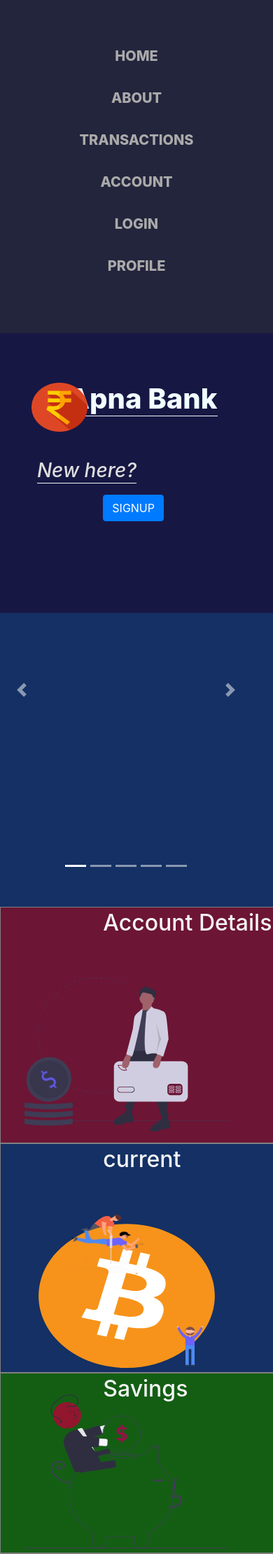
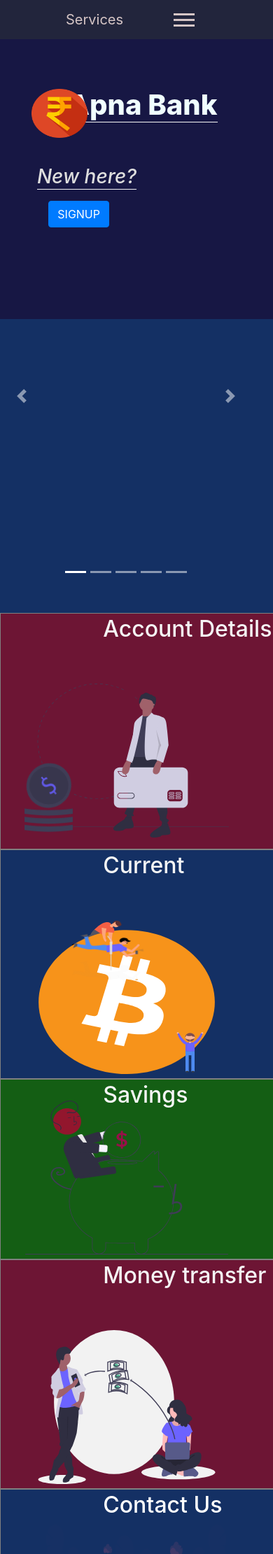
Before and after one commit to vaibhavs828/Banking_DBMS, a PHP site: page /index2.html in a window 390 px wide; the page is wider, and only the part inside the window is pictured. Shown: the top 2221 px of that part at 70% size. Run offline with PHP 8.4, Linux system fonts and the light colour scheme; some libraries are stand-ins or nearby versions.

Commit message:
final home page

```diff
--- a/home page/index2.html
+++ b/home page/index2.html
@@ -14,28 +14,47 @@
 </head>
 
 <body>
-<!--sode for navbar -->
+<!--code for navbar -->
   <section class="yellow">
-    <nav class="shift">
-      <ul>
+    <nav class="shift navbar navbar-expand-lg">
+      <a class="navbar-brand" href="#">Services</a>
+  <button class="navbar-toggler hamburgler" type="button" data-toggle="collapse" data-target="#navbarSupportedContent" aria-controls="navbarSupportedContent" aria-expanded="false" aria-label="Toggle navigation">
+    <div class="hamburger">
+      <div class="line"></div>
+      <div class="line"></div>
+      <div class="line"></div>
+    </div>
+  </button>
+  <div class="collapse navbar-collapse" id="navbarSupportedContent">
+  <ul>
         <li><a href="#">Home</a></li>
-        <li><a href="#">About</a></li>
+        <li><a href="../about us/aboutus.html">About</a></li>
         <li><div class="dropdown show">
   <a class="dropdown-toggle" href="#" id="dropdownMenuLink" data-toggle="dropdown" aria-haspopup="true" aria-expanded="false">
     Transactions
   </a>
 
   <div class="dropdown-menu" aria-labelledby="dropdownMenuLink">
-    <a class="dropdown-item" href="#">transaction within Bank</a>
+    <a class="dropdown-item" href="../transaction page/transaction.php">transaction within Bank</a>
     <div class="dropdown-divider"></div>
     <a class="dropdown-item" href="#">transaction on diferent bank</a>
   </div>
 </div></li>
-        <li><a href="#">Account</a></li>
-        <li><a href="#">Login</a></li>
+<li class="nav-item dropdown">
+  <a class="nav-link dropdown-toggle" href="#" id="navbarDropdown" role="button" data-toggle="dropdown" aria-haspopup="true" aria-expanded="false">
+    Account
+  </a>
+  <div class="dropdown-menu" aria-labelledby="navbarDropdown">
+    <a class="dropdown-item" href="#">Current Balance</a>
+
+    <div class="dropdown-divider"></div>
+    <a class="dropdown-item" href="../check balance/balance.php">Balance Summary</a>
+  </div>
+</li>
+        <li><a href="../login page/login.php">Login</a></li>
         <li><a href="#">Profile</a></li>
       </ul>
-
+     </div>
     </nav>
   </section>
 
@@ -60,7 +79,7 @@
     </div>
     <div class="signup">
       <a role="button" class="btn bt btn-primary" data-toggle="tooltip" data-html="true"
-        title="Or Call us at  <br><strong>+852 12345678</strong>" data-placement="bottom" href="#here">signup</a>
+        title="<strong>Register for new account</strong>" data-placement="bottom" href="../newAccountpages/newAccount.php">signup</a>
        </div>
  <h3>New here? </h3>
   </header>
@@ -229,7 +248,7 @@
 <!-- div2 -->
 <a href="#" class="block main-div-2">
       <div class="div-2">
-        <h2>current</h2>
+        <h2>Current</h2>
         <svg width="317" height="277" viewBox="0 0 317 277" fill="none" xmlns="http://www.w3.org/2000/svg">
           <g id="savings" clip-path="url(#clip0)">
             <path id="Vector"
@@ -714,7 +733,7 @@
     <!-- div4 btw divs are anchor tags here so dont get confused -->
     <a href="#" class="block main-div-5">
       <div class="div-5">
-        <h2>contactus</h2>
+        <h2>Contact Us</h2>
         <svg width="600" height="400" viewBox="0 0 260 220" fill="none" xmlns="http://www.w3.org/2000/svg">
           <g id="contactus" clip-path="url(#clip0)">
             <g id="Group" opacity="0.1">
@@ -1225,7 +1244,7 @@
     </a>
     <!-- ends -->
     <!-- div5 -->
-    <a href="#" class="main-div-4">
+    <a href="../transaction page/transaction.php" class="main-div-4">
       <div class="div-4">
         <h2>Money transfer</h2>
         <svg width="369" height="321" viewBox="0 0 369 321" fill="none" xmlns="http://www.w3.org/2000/svg">
--- a/home page/styles.css
+++ b/home page/styles.css
@@ -91,6 +91,9 @@
 .dropdown-item{
   transition: none;
   margin-left: 0%;
+}
+.navbar-brand{
+  opacity: -4;
 }
   .bt{
     padding: 15px;
@@ -276,10 +279,10 @@ margin-top: 100px;
 
       a div h2{
         margin-top: 30px;
-        border-top: 1px solid white;
-        border-bottom: 2px solid black;
+
+        border-bottom: 2px solid whitesmoke;
         padding: 10px 10px 10px 10px;
-        border-radius: 5px;
+
       }
  /* grid css ends*/
 /*grid animation and effects starts*/
@@ -549,6 +552,16 @@ ol{
     background:#22253c;
     color: rgba(0, 0, 0, 0.5);
   }
+  .line {
+    width: 30px;
+    height: 3px;
+    background:rgb(214, 198, 198);
+    margin: 5px;
+  }
+  a.navbar-brand{
+    color:rgb(214, 198, 198);
+    opacity: 1;
+  }
   .yellow{
     background: #22253c;
     position: relative;
@@ -674,7 +687,7 @@ height: 400px;
 .signup{
   position: absolute;
  bottom: 0%;
- right: 40%;
+ right: 60%;
 }
 header h3{
   color: #dedede;
```
